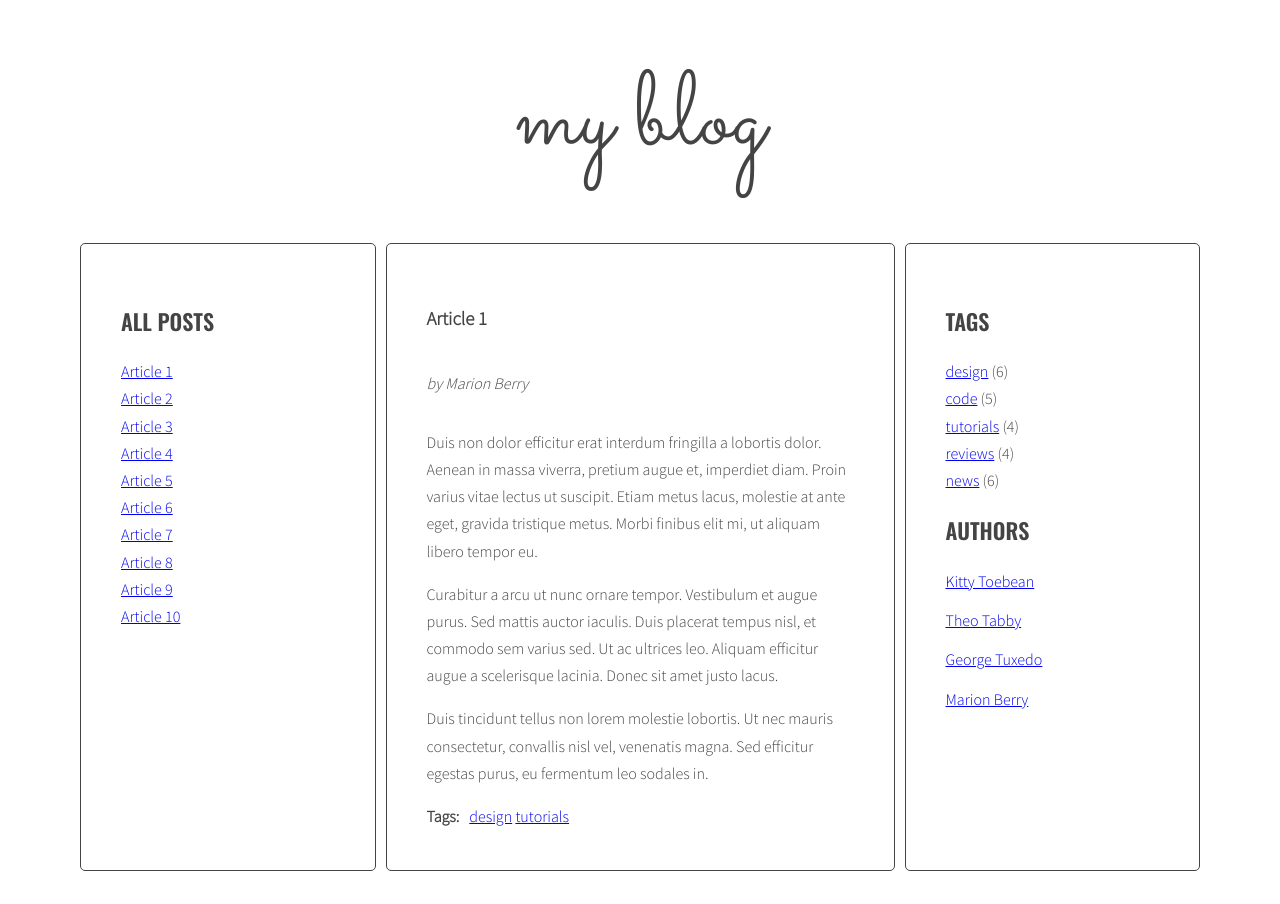
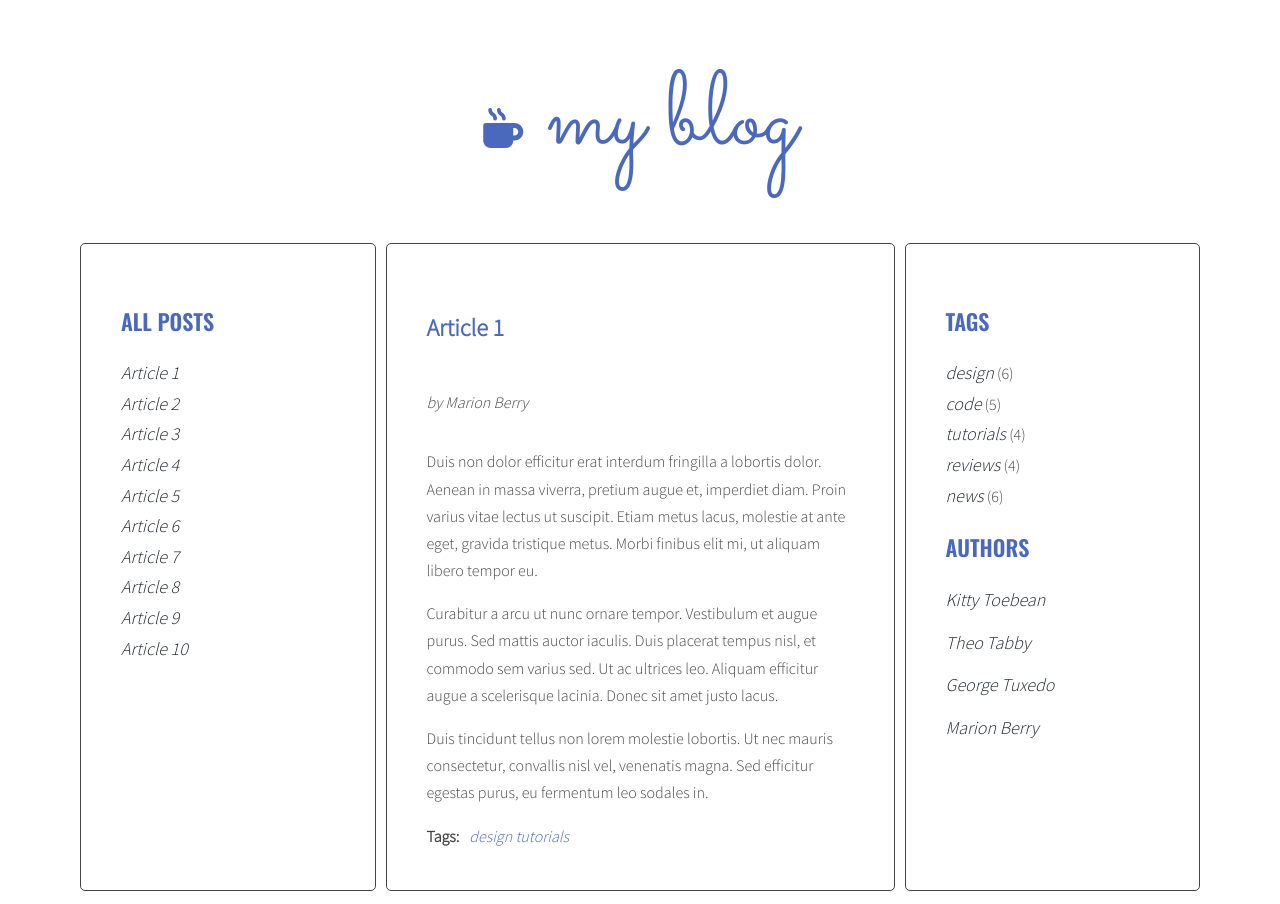
Before and after one commit to BasKo098/javascript-blog, a website: page index.html in a window 1280 px wide. Drawn offline with nearby package versions, Linux system fonts and the light colour scheme.

Commit message:
add style for title-post aside & and post side

```diff
--- a/index.html
+++ b/index.html
@@ -11,7 +11,8 @@
   <body>
     <div class="blog">
       <div class="container">
-        <h1 class="logo">my blog</h1>
+
+        <h1 class="logo"><i class="fa-solid fa-mug-hot"></i> my blog</h1>
         <main class="wrapper">
           <aside class="sidebar">
             <h2 class="section-title">All posts</h2>
--- a/sass/style.scss
+++ b/sass/style.scss
@@ -4,7 +4,8 @@
 
 $color-light: #fff;
 $color-dark: #444;
-
+$color-blue: #4a69bd;
+$color-black: #1e272e;
 $font-logo: 'Sacramento', cursive;
 $font-header: 'Oswald', sans-serif;
 $font-text: 'Source Sans Pro', sans-serif;
@@ -34,6 +35,7 @@ body {
   text-transform: uppercase;
   font-family: $font-header;
   font-weight: 600;
+  color: $color-blue;
   span {
     text-transform: none;
     font-weight: 400;
@@ -73,8 +75,12 @@ body {
   font-size: 104px;
   line-height: 1;
   text-align: center;
+  color: $color-blue;
 }
 
+ .logo i {
+  font-size: 40px;
+}
 /* Lists */
 
 .list {
@@ -90,6 +96,20 @@ body {
   li {
     display: inline-block;
   }
+}
+
+.wrapper .sidebar .list a {
+  text-decoration: none;
+  color: $color-black;
+  font-size: 18px;;
+  font-style: italic;
+}
+
+.wrapper .sidebar .list a:hover {
+  text-decoration: none;
+  color: $color-black;
+  font-size: 22px;;
+  font-style: italic;
 }
 
 /* Authors */
@@ -130,3 +150,15 @@ max-width: 470px;
     margin: 0 10px 0 0;
   }
 }
+
+.post-tags ul a {
+  text-decoration: none;
+  font-style: italic;
+  color: $color-blue;
+}
+
+.post-title {
+color: $color-blue;
+font-weight: 700;
+font-size: 24px;
+}
```
Also changed, not shown: css/style.css, 1 other file.
